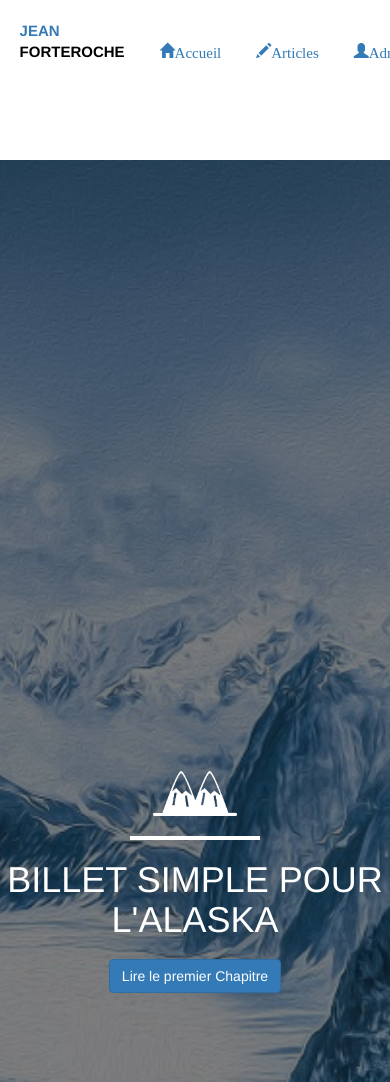
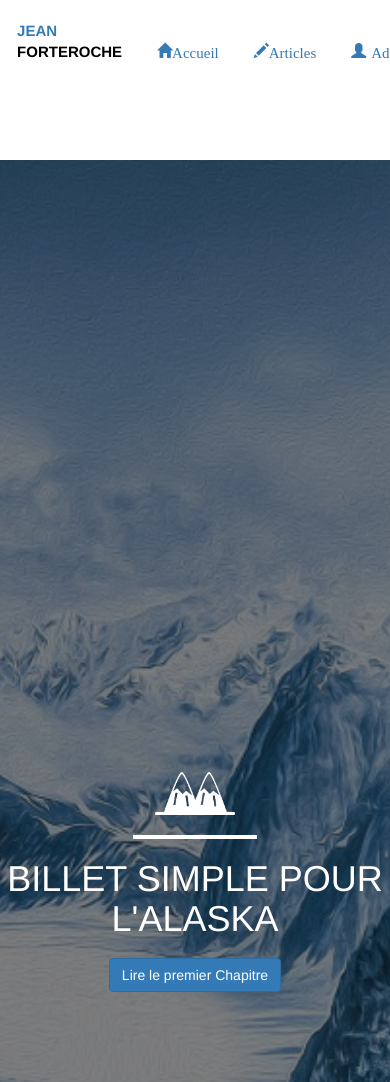
Before and after one commit to ElcoIlombe/Blog_Ecrivain_OC, a PHP site: the page made by App/Views/Posts/index.html.twig in a window 390 px wide. Shown: the top 1082 px of the page. Run offline with PHP 8.4, Linux system fonts and the light colour scheme; tables that the repository leaves empty or names only in its code hold one stand-in row (values such as "Sample post"); the template is opened without the code that fills it: most values are stand-ins (such as "Sample title", 1, 10 or a date in 2020); style sheets or scripts are compiled from the project's sources; some libraries are stand-ins or nearby versions.

Commit message:
Derniers ajustement

```diff
--- a/App/Views/Home/index.html
+++ b/App/Views/Home/index.html
@@ -12,7 +12,7 @@
 					<img src="/images/logo.png" class="img-responsive">
 					<hr>
 					<h1>Billet simple pour l'Alaska</h1>
-					<button class="btn btn-primary"> Lire le premier Chapitre</button>
+					<a class="btn btn-primary" href="/posts/addnew?id=2"> Lire le premier Chapitre</a>
 				<div>
 			</div>
 		</header>
--- a/App/Views/Posts/index.html.twig
+++ b/App/Views/Posts/index.html.twig
@@ -10,7 +10,7 @@
 					<img src="/images/logo.png" class="img-responsive">
 					<hr>
 					<h1>Billet simple pour l'Alaska</h1>
-					<button class="btn btn-primary"> Lire le premier Chapitre</button>
+					<a class="btn btn-primary" href="/posts/addnew?id=2"> Lire le premier Chapitre</a>
 				<div>
 			</div>
 		</header>
--- a/App/Views/base.html
+++ b/App/Views/base.html
@@ -65,6 +65,11 @@
         .mce-notification-inner, .mce-close, .mce-notification-warning{
           display: none!important;
         }
+        .menu-item
+        {
+          margin-left: 5px;
+        }
+
         /*media */
 
     @media screen and (max-width: 992px)
@@ -89,6 +94,9 @@
           border: 1px solid gray;
           border-radius: 30px;
           color: black;
+        }
+        .contenu {
+          padding: 0 10px;
         }
 }
 @media screen and (max-width: 376px)
@@ -151,7 +159,7 @@
               <a href="/posts/index" class="nav-link"><span class="glyphicon glyphicon-pencil">Articles</span></a>
             </li>
             <li class="flexbox_item">
-              <a href="/session/signinpage" class="flexbox_item"><span class="glyphicon glyphicon-user">Admin</span></a>
+              <a href="/session/signinpage" class="flexbox_item"><span class="glyphicon glyphicon-user"><span class="menu-item">Admin</span></span></a>
             </li>
             {% block connexion %} {% endblock %}
           </ul>
```
Also changed, not shown: Core/Router.php (+4 -7 lines).
